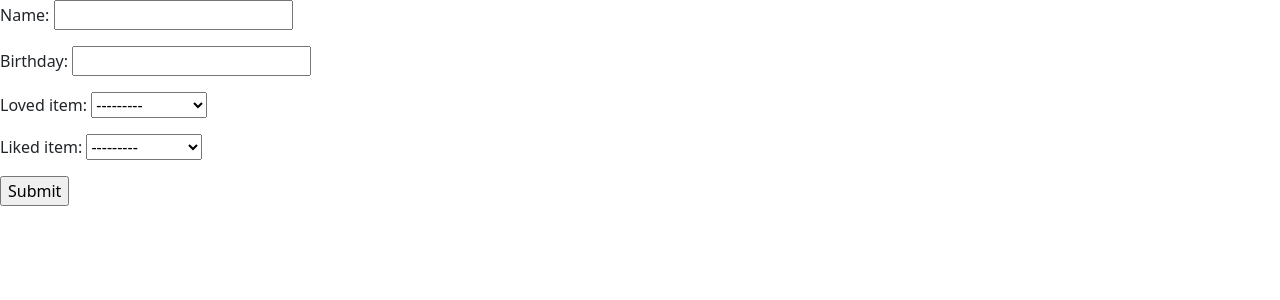
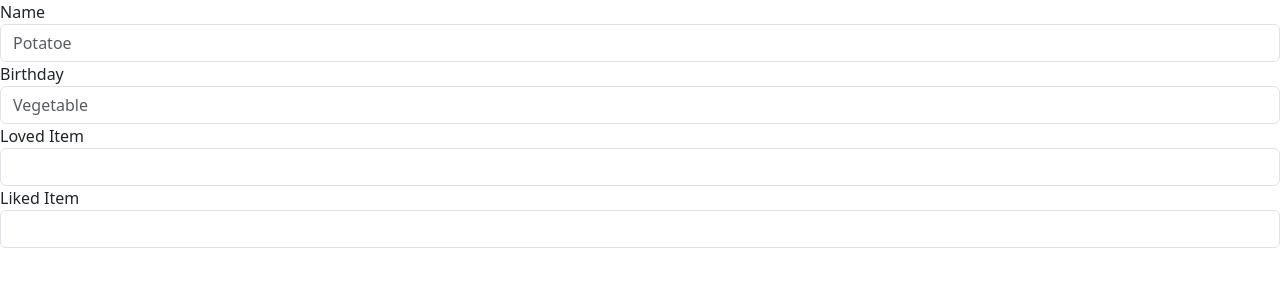
Before and after one commit to bk203esd/ProjecteWeb, a Django app: page /villagers/add/ in a window 1280 px wide. Shown: the part 56-356 px from the top of the page. Run offline with Django 4.2, Linux system fonts and the light colour scheme; a user stored in the database is signed in; tables that the repository leaves empty hold one stand-in row (values such as "Sample post"); some libraries are stand-ins or nearby versions.

Commit message:
form for villager (still not working)

```diff
--- a/stardewApp/templates/web/forms/create_villager.html
+++ b/stardewApp/templates/web/forms/create_villager.html
@@ -1,8 +1,32 @@
 {% extends "web/base.html" %}
 {% block content %}
-    <form method="post">
+    <form method="post" action="{% url "villagers_add" %}" id="villagerForm">
         {% csrf_token %}
-        {{ form.as_p }}
-        <input type="submit" value="Submit"/>
+        <div class="form-group">
+            <label for="villager_name">Name</label>
+            <input type="text" class="form-control" id="villager_name" placeholder="Potatoe" name="name">
+        </div>
+        <div class="form-group">
+            <label for="villager_birthday">Birthday</label>
+            <input type="text" class="form-control" id="villager_birthday" placeholder="Vegetable" name="birthday">
+        </div>
+        <div class="form-group">
+            <label for="villager_loved_item">Loved Item</label>
+            <select class="form-control" id="villager_loved_item" name="loved_item" form="villagerForm">
+                <option value=""></option>
+                {% for item in items %}
+                    <option value="{{ item }}">{{ item }}</option>
+                {% endfor %}
+            </select>
+        </div>
+        <div class="form-group">
+            <label for="villager_liked_item">Liked Item</label>
+            <select class="form-control" id="villager_liked_item" name="liked_item" form="villagerForm">
+                <option value=""></option>
+                {% for item in items %}
+                    <option value="{{ item }}">{{ item }}</option>
+                {% endfor %}
+            </select>
+        </div>
     </form>
 {% endblock %}
```
